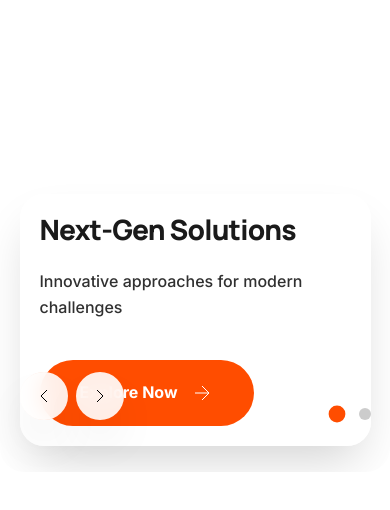
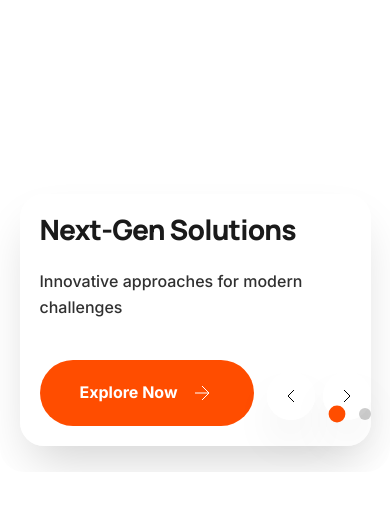
Before and after one commit to harshauii/sample-index-check, a plain HTML site: page index.html in a window 390 px wide. Shown: the part 48-558 px from the top of the page. Drawn offline with Linux system fonts and the light colour scheme.

Commit message:
Update index.html

```diff
--- a/index.html
+++ b/index.html
@@ -204,6 +204,22 @@
             opacity: 1;
             transform: translateY(0);
         }
+@media (max-width: 1024px) {
+            .carousel-controls {
+                bottom: 15%;
+                left: 5%; /* Original left position */
+            }
+        }
+
+        @media (max-width: 640px) {
+            .carousel-controls {
+                bottom: 10%;
+                left: auto; /* Reset left positioning */
+                right: 5%; /* New right position */
+                gap: 0.5rem;
+                justify-content: flex-end; /* Align buttons to right */
+            }
+        }
     </style>
 </head>
 <body>
```
